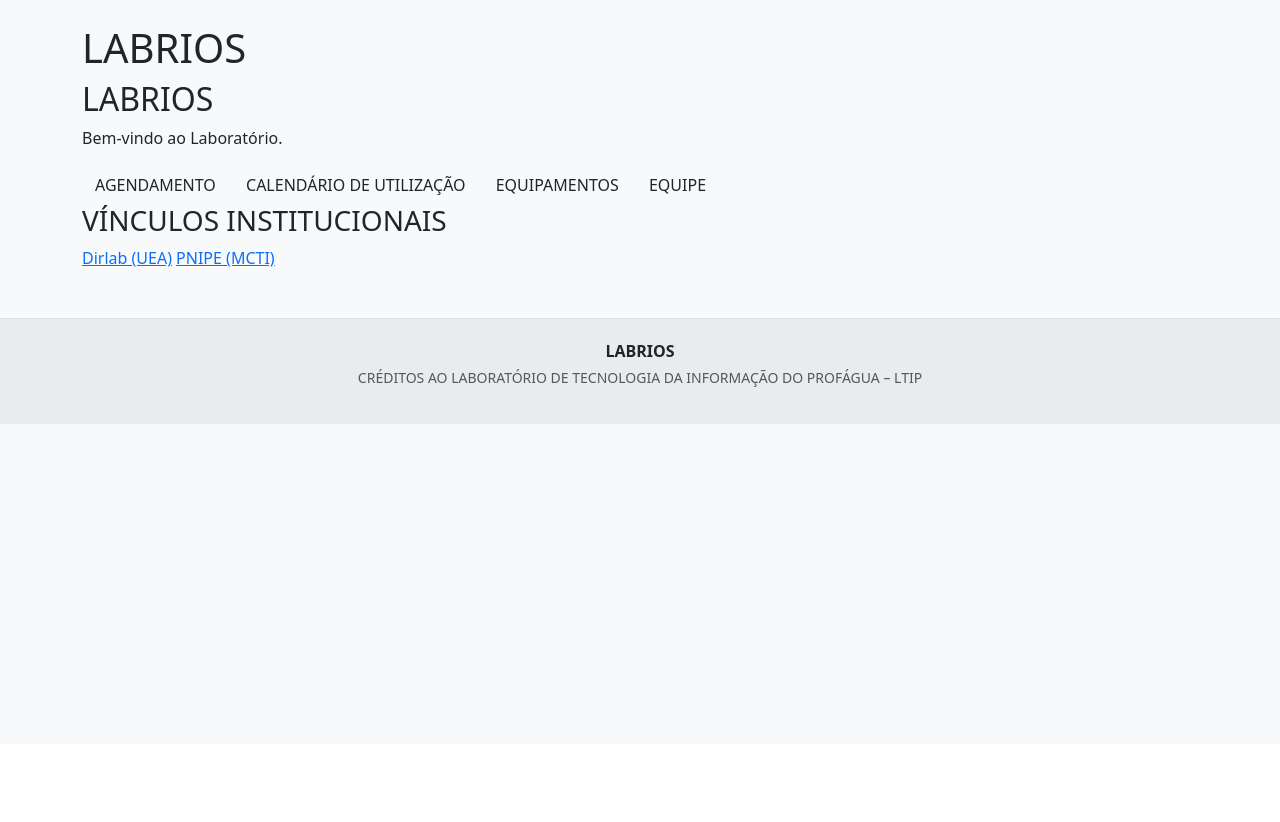
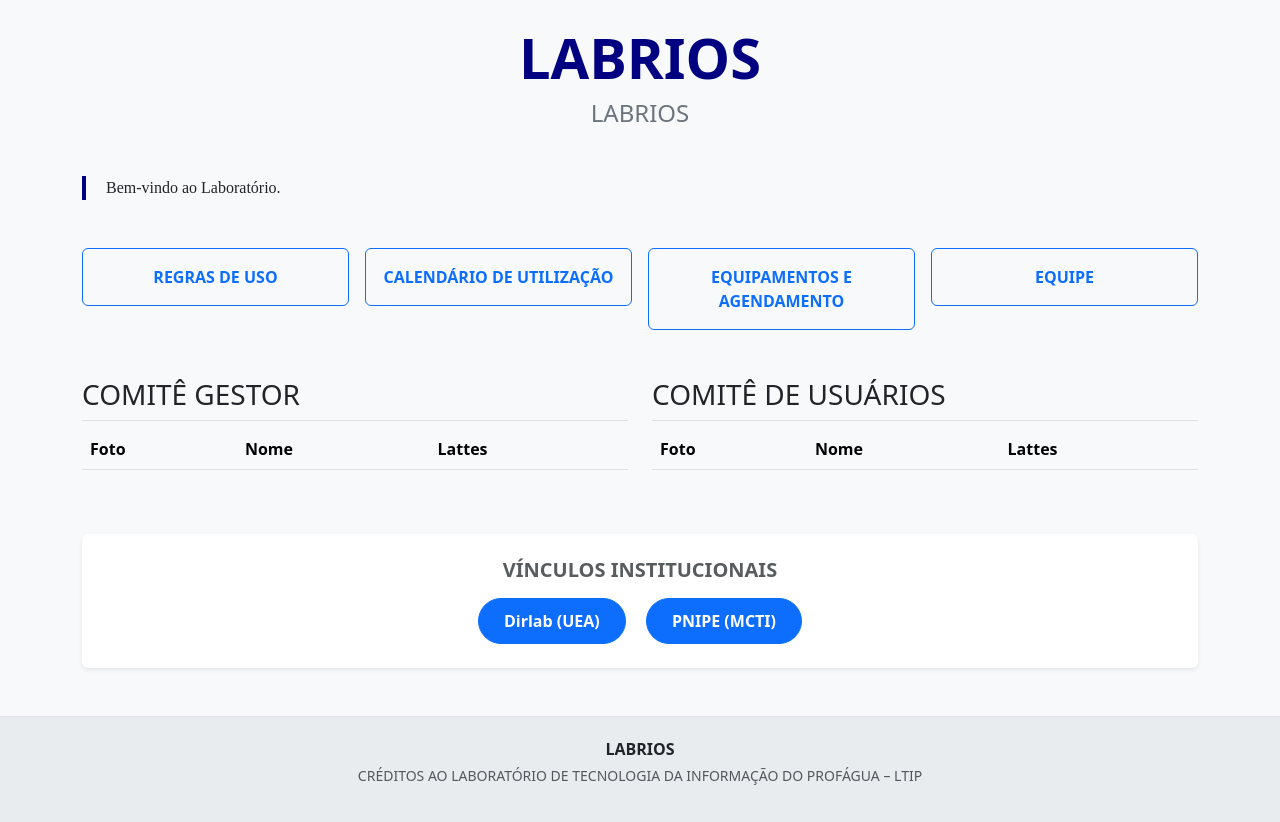
Before and after one commit to almeidasudarioarthurcassius-maker/SITE-OFICIAL-LABRIOS, a Flask app: page / in a window 1280 px wide. Shown: the part 56-878 px from the top of the page. Before the commit the page ends 480 px from the top, so only its background shows below. Run offline with Flask 3, Linux system fonts and the light colour scheme; data comes from the database, SQL or seed files in the repository; lists and menus that the app fills with data are empty.

Commit message:
Update index.html

```diff
--- a/site-labrios-oficial/templates/index.html
+++ b/site-labrios-oficial/templates/index.html
@@ -1,20 +1,66 @@
 {% extends "base.html" %}
 {% block content %}
-<section class="hero">
-    <h1>LABRIOS</h1>
-    <h2>{{ settings.lab_name }}</h2>
-    <p>{{ settings.hero_text }}</p>
-    <div class="main-buttons">
-        <a href="{{ url_for('how_to_use') }}" class="btn">AGENDAMENTO</a>
-        <a href="{{ url_for('schedule') }}" class="btn">CALENDÁRIO DE UTILIZAÇÃO</a>
-        <a href="{{ url_for('equipment_list') }}" class="btn">EQUIPAMENTOS</a>
-        <a href="{{ url_for('team') }}" class="btn">EQUIPE</a>
+<div class="text-center mb-5">
+    <h1 class="display-4 fw-bold" style="color: #000080;">LABRIOS</h1>
+    <h4 class="text-secondary">{{ settings.lab_name }}</h4>
+</div>
+
+<div class="container mb-5" style="text-align: justify; font-family: 'Times New Roman', serif; line-height: 1.5; border-left: 4px solid #000080; padding-left: 20px;">
+    {{ settings.hero_text }}
+</div>
+
+<div class="row g-3 text-center mb-5">
+    <div class="col-md-3"><a href="/how-to-use" class="btn btn-outline-primary w-100 py-3 fw-bold">REGRAS DE USO</a></div>
+    <div class="col-md-3"><a href="/schedule" class="btn btn-outline-primary w-100 py-3 fw-bold">CALENDÁRIO DE UTILIZAÇÃO</a></div>
+    <div class="col-md-3"><a href="/equipment" class="btn btn-outline-primary w-100 py-3 fw-bold">EQUIPAMENTOS E AGENDAMENTO</a></div>
+    <div class="col-md-3"><a href="/team" class="btn btn-outline-primary w-100 py-3 fw-bold">EQUIPE</a></div>
+</div>
+
+<div class="row mt-5">
+    <div class="col-md-6">
+        <h3 class="border-bottom pb-2">COMITÊ GESTOR</h3>
+        <table class="table table-hover align-middle">
+            <thead class="table-light">
+                <tr><th>Foto</th><th>Nome</th><th>Lattes</th></tr>
+            </thead>
+            <tbody>
+                {% for m in gestor %}
+                <tr>
+                    <td><img src="{{ m.photo if m.photo else '#' }}" width="50" class="rounded-circle"></td>
+                    <td>{{ m.name }}</td>
+                    <td><a href="{{ m.lattes }}" target="_blank" class="btn btn-sm btn-link">Ver Link</a></td>
+                </tr>
+                {% endfor %}
+            </tbody>
+        </table>
+        {% if settings.committee_doc_link %}
+        <div class="text-end">
+            <a href="{{ settings.committee_doc_link }}" target="_blank" class="btn btn-sm btn-dark">Documento do Comitê Gestor</a>
+        </div>
+        {% endif %}
     </div>
-</section>
+    <div class="col-md-6">
+        <h3 class="border-bottom pb-2">COMITÊ DE USUÁRIOS</h3>
+        <table class="table table-hover align-middle">
+            <thead class="table-light">
+                <tr><th>Foto</th><th>Nome</th><th>Lattes</th></tr>
+            </thead>
+            <tbody>
+                {% for m in usuarios %}
+                <tr>
+                    <td><img src="{{ m.photo if m.photo else '#' }}" width="50" class="rounded-circle"></td>
+                    <td>{{ m.name }}</td>
+                    <td><a href="{{ m.lattes }}" target="_blank" class="btn btn-sm btn-link">Ver Link</a></td>
+                </tr>
+                {% endfor %}
+            </tbody>
+        </table>
+    </div>
+</div>
 
-<section class="links">
-    <h3>VÍNCULOS INSTITUCIONAIS</h3>
-    <a href="https://dirlab.uea.edu.br/publico/view/58/" target="_blank">Dirlab (UEA)</a>
-    <a href="https://pnipe.mcti.gov.br/laboratory/31271" target="_blank">PNIPE (MCTI)</a>
-</section>
+<div class="mt-5 text-center p-4 bg-white rounded shadow-sm">
+    <h5 class="mb-3 fw-bold text-muted">VÍNCULOS INSTITUCIONAIS</h5>
+    <a href="https://dirlab.uea.edu.br/publico/view/58/" target="_blank" class="btn btn-primary pill-button mx-2">Dirlab (UEA)</a>
+    <a href="https://pnipe.mcti.gov.br/laboratory/31271" target="_blank" class="btn btn-primary pill-button mx-2">PNIPE (MCTI)</a>
+</div>
 {% endblock %}
```
